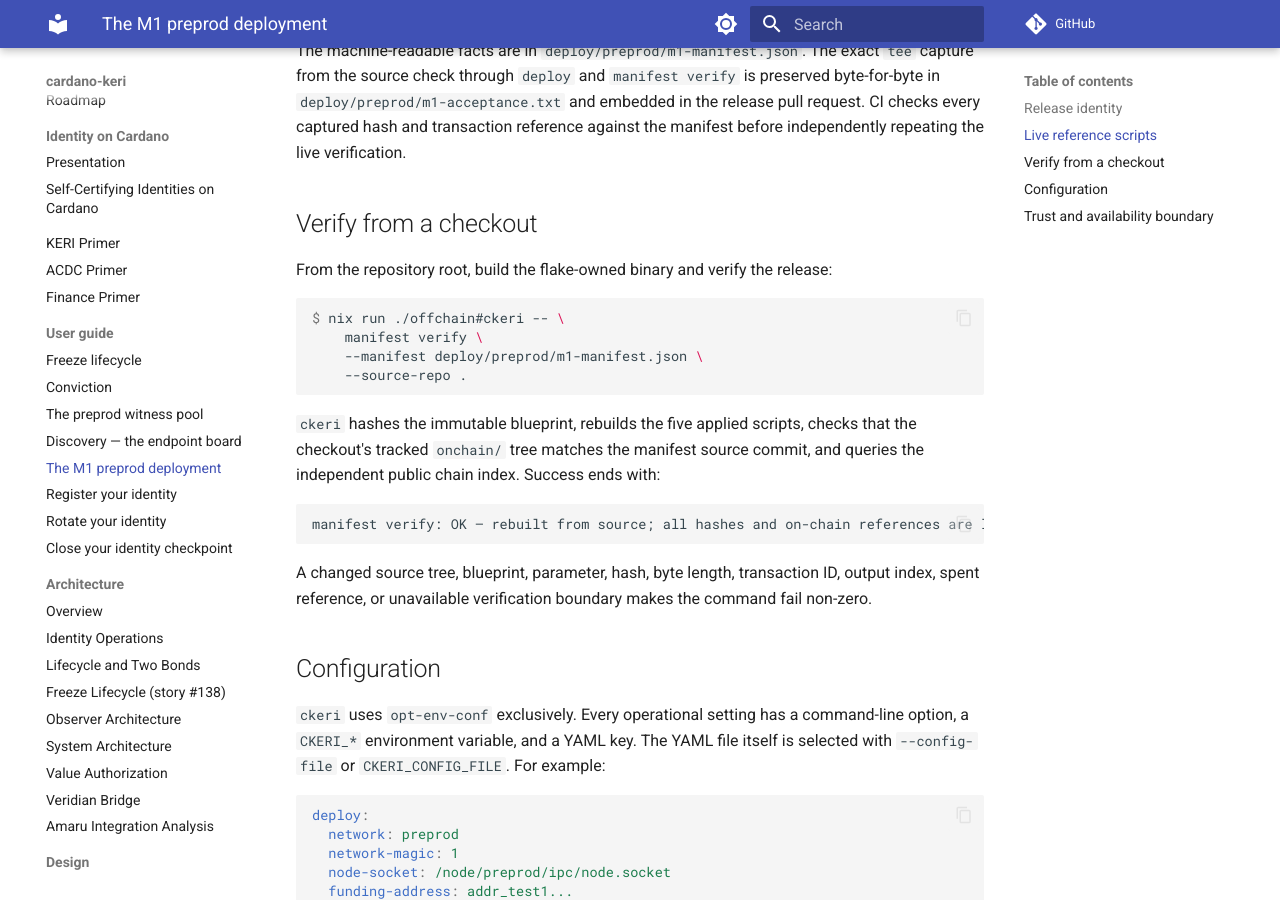
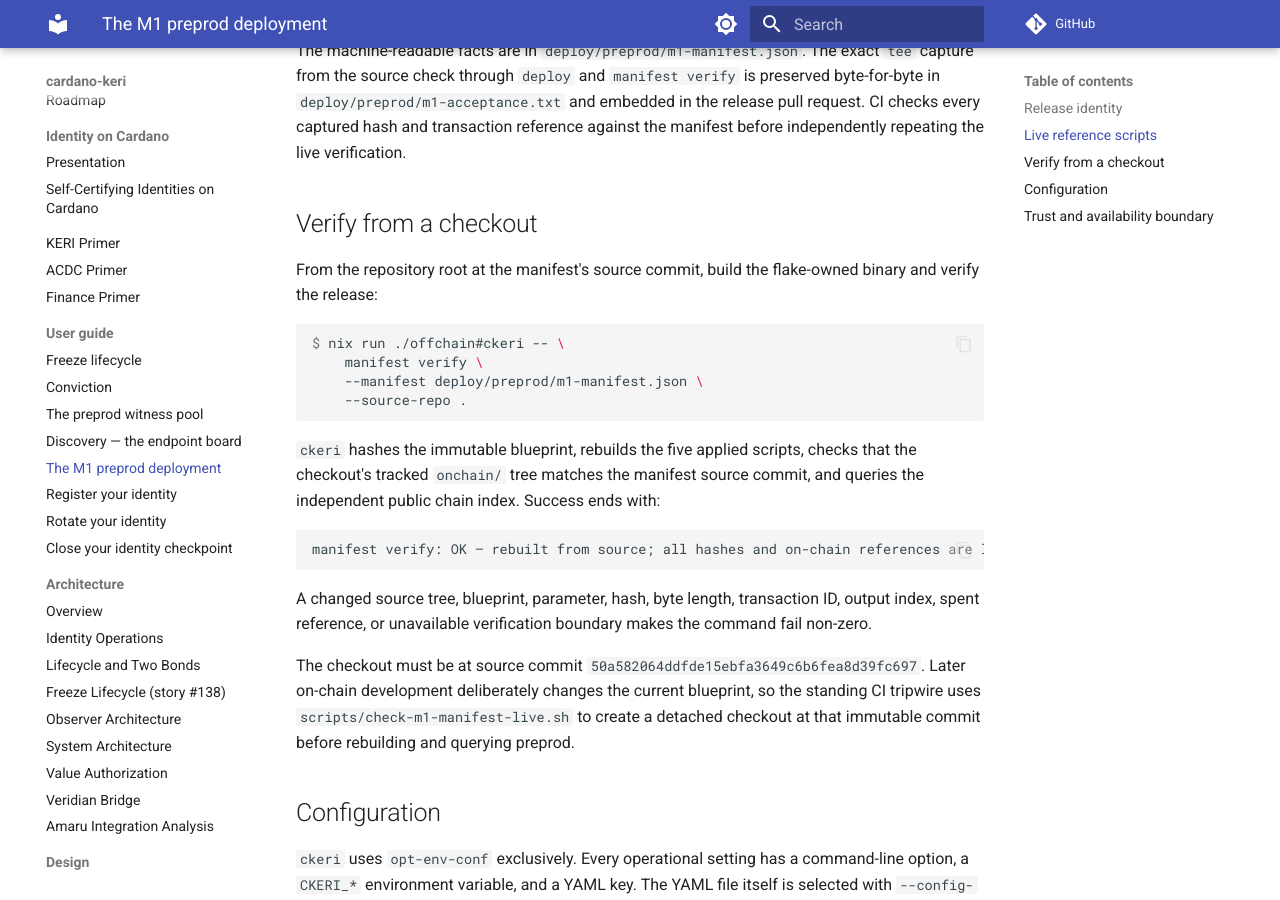
Before and after one commit to lambdasistemi/cardano-keri, an MkDocs documentation site: the page built from docs/user/m1-preprod-deployment.md, in a window 1280 px wide and 900 px high, scrolled down 1544 px. Built offline with MkDocs 1.6.1 and Material for MkDocs 9.7.7, drawn with Linux system fonts in a browser that asks for light colours; comment, search, counter and statistics services are not loaded.

Commit message:
fix(ci): preserve the standing preprod tripwires
Verify the M1 release from its immutable source checkout and include the endpoint-board watchability grade in the register and advance live checks.

````diff
--- a/docs/user/m1-preprod-deployment.md
+++ b/docs/user/m1-preprod-deployment.md
@@ -47,7 +47,8 @@ verification.
 
 ## Verify from a checkout
 
-From the repository root, build the flake-owned binary and verify the release:
+From the repository root at the manifest's source commit, build the
+flake-owned binary and verify the release:
 
 ```console
 $ nix run ./offchain#ckeri -- \
@@ -67,6 +68,12 @@ manifest verify: OK — rebuilt from source; all hashes and on-chain references
 A changed source tree, blueprint, parameter, hash, byte length, transaction
 ID, output index, spent reference, or unavailable verification boundary makes
 the command fail non-zero.
+
+The checkout must be at source commit
+`50a582064ddfde15ebfa3649c6b6fea8d39fc697`. Later on-chain development
+deliberately changes the current blueprint, so the standing CI tripwire uses
+`scripts/check-m1-manifest-live.sh` to create a detached checkout at that
+immutable commit before rebuilding and querying preprod.
 
 ## Configuration
 
````
Also changed, not shown: 4 other files.
